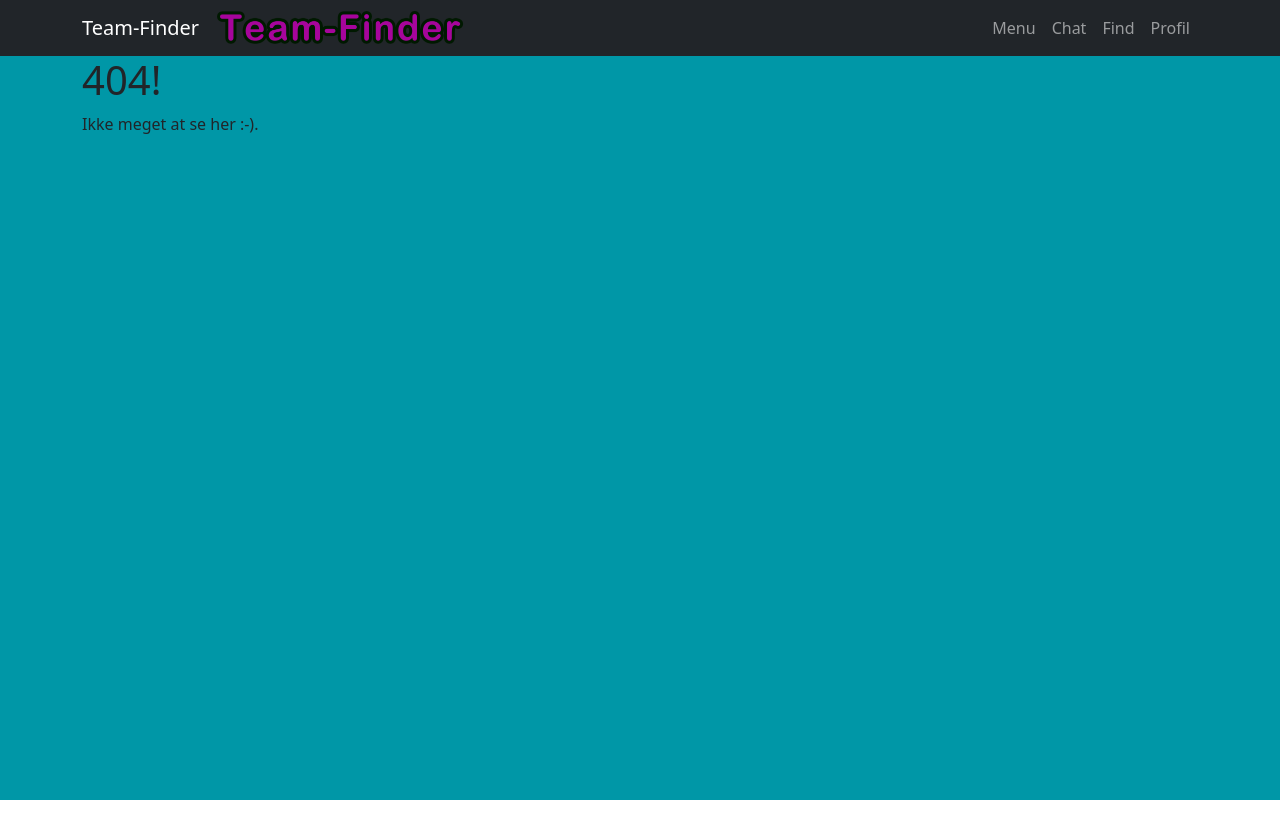
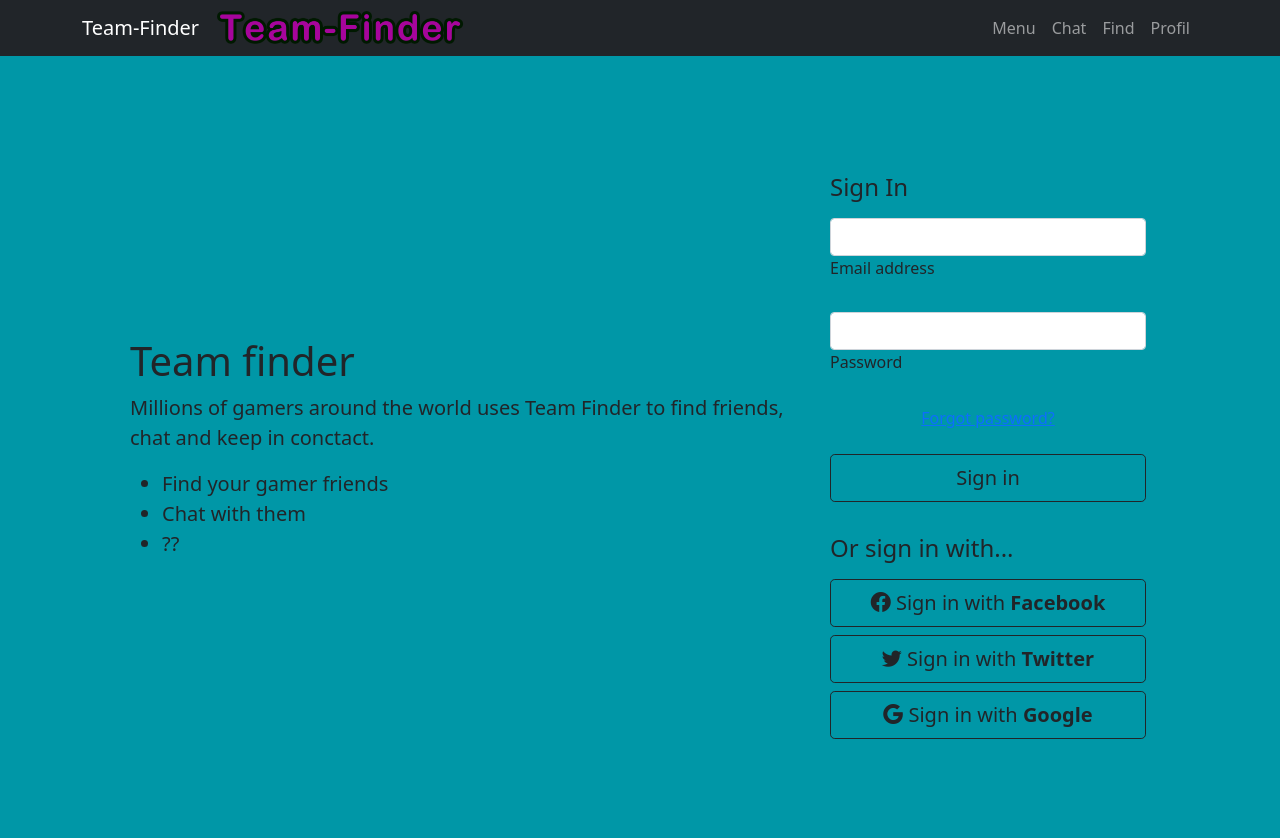
Before and after one commit to eloplope/Team-finder-Hjemmeside, a React (Create React App) app: page /signin in a window 1280 px wide. Before the commit this address had no page. Shown: the top 838 px of the page. Before the commit the page ends 800 px from the top, so only its background shows below. Built offline with nearby package versions, Linux system fonts and the light colour scheme.

Commit message:
auto-commit

```diff
--- a/src/App.js
+++ b/src/App.js
@@ -18,6 +18,7 @@ import RangeSlider from "react-bootstrap/FormRange";
 import Col from "react-bootstrap/Col";
 import Row from "react-bootstrap/Row";
 import Form from "react-bootstrap/Form";
+import SignIn from './SignIn';
 import './App.css';
 import './styles.css';
 
@@ -31,6 +32,7 @@ function App() {
     <Routes>
       <Route path="/*" element={<Layout />}>
         <Route path="" element={<Forside />} />
+        <Route path="signin" element={<SignIn />} />
         <Route path="forside" element={<Forside />} />
         <Route path="chat" element={<Chat />} />
         <Route path="pagethree" element={<PageThree />} />
@@ -182,12 +184,5 @@ function Profil() {
 
 }
 
-function SignIn() {
-
-  return (
-    <></>
-  );
-}
-
 
 export default App;
--- /dev/null
+++ b/src/SignIn.js
@@ -0,0 +1,42 @@
+import SignInForm from "./SignInForm";
+
+function twitter() {
+
+}
+
+function facebook() {
+
+}
+
+function google() {
+
+}
+
+function SignIn(props) {
+    return (
+        <div className="row min-vh-100 p-5">
+            <div className="col-8 align-self-center">
+                <h1>Team finder</h1>
+                <p className="lead">Millions of gamers around the world
+                    uses Team Finder to find friends, chat and keep in conctact.</p>
+                <ul className="lead">
+                    <li>Find your gamer friends</li>
+                    <li>Chat with them</li>
+                    <li>??</li>
+                </ul>
+            </div>
+            <div className="col-4 align-self-center">
+                <div className='d-grid' style={{}}>
+                    <h4 className="p-1">Sign In</h4>
+                    <div className="p-1" ><SignInForm></SignInForm></div>
+                    <h4 className="p-1">Or sign in with...</h4>
+                    <div className="p-1"><button onClick={facebook} className="btn btn-lg btn-outline-dark btn-block w-100"><i className="bi bi-facebook"></i> Sign in with <b>Facebook</b></button></div>
+                    <div className="p-1"><button onClick={twitter} className="btn btn-lg btn-outline-dark btn-block w-100"><i className="bi bi-twitter"></i> Sign in with <b>Twitter</b></button></div>
+                    <div className="p-1"><button onClick={google} className="btn btn-lg btn-outline-dark btn-block w-100"><i className="bi bi-google"></i> Sign in with <b>Google</b></button></div>
+                </div>
+            </div>
+        </div>
+    );
+}
+
+export default SignIn;
--- /dev/null
+++ b/src/SignInForm.js
@@ -0,0 +1,46 @@
+import { Link } from "react-router-dom";
+import  signInWithEmailPassword from "./firebase";
+
+function SignInForm() {
+
+    function handleSubmit(event) {
+        event.preventDefault();
+
+        let formData = new FormData(event.currentTarget);
+        let email = formData.get('email');
+        let password = formData.get('password');
+        signInWithEmailPassword(email, password);
+    }
+
+    function checked() {
+        return true;
+    }
+    function checkboxHandler() {
+        return undefined;
+    }
+
+    return (
+
+        <form onSubmit={handleSubmit}>
+            <div className="form-outline mb-4">
+                <input type="email" className="form-control" name="email" />
+                <label className="form-label">Email address</label>
+            </div>
+
+            <div className="form-outline mb-4">
+                <input type="password" className="form-control" name="password" />
+                <label className="form-label">Password</label>
+            </div>
+            <div className="row">
+                <div className="col d-flex justify-content-center mb-4">
+                    <Link to="/recover">Forgot password?</Link>
+                </div>
+            </div>
+            <button type="submit" className="btn btn-lg btn-outline-dark btn-block w-100 mb-4">Sign in</button>
+        </form>
+
+
+    );
+}
+
+export default SignInForm;
```
Also changed, not shown: src/firebase.js (+30 -0 lines).
